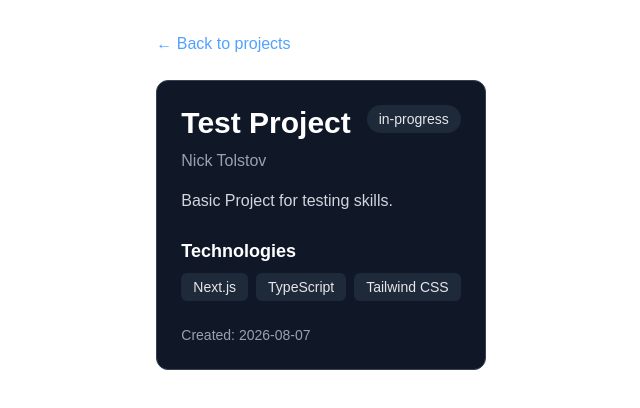
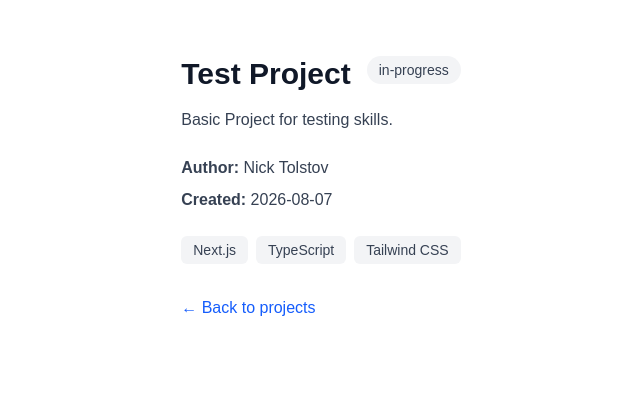
Before and after one commit to b3d0la9ich/Frontend_Task, a Next.js app in the folder project-manager/: page /projects/1 in a window 1280 px wide. Shown: the top 408 px of the page, without its empty margins (319-959 px from the left). Built offline with nearby package versions, Linux system fonts and the light colour scheme.

Commit message:
update details of new project

```diff
--- a/project-manager/app/projects/[id]/page.tsx
+++ b/project-manager/app/projects/[id]/page.tsx
@@ -2,80 +2,12 @@
 //      Страница одного конкретного проекта
 //
 
-import Link from 'next/link';
-import { notFound } from 'next/navigation';
-import { projects } from '@/data/projects';
+import { ProjectDetails } from '@/components/projects/ProjectDetails';
 
-interface ProjectPageProps {
-  params: Promise<{
-    id: string;
-  }>;
-}
-
-export default async function ProjectPage({
-  params,
-}: ProjectPageProps) {
-  const { id } = await params;
-
-  const project = projects.find(
-    (project) => project.id === id,
-  );
-
-  if (!project) {
-    notFound();
-  }
-
+export default function ProjectPage() {
   return (
     <main className="mx-auto max-w-3xl px-4 py-8">
-      <Link
-        href="/projects"
-        className="mb-6 inline-block text-blue-400 hover:underline"
-      >
-        ← Back to projects
-      </Link>
-
-      <article className="rounded-xl border border-gray-700 bg-gray-900 p-6">
-        <div className="mb-4 flex flex-wrap items-start justify-between gap-3">
-          <div>
-            <h1 className="text-3xl font-bold text-white">
-              {project.name}
-            </h1>
-
-            <p className="mt-2 text-gray-400">
-              {project.author}
-            </p>
-          </div>
-
-          <span className="rounded-full bg-gray-800 px-3 py-1 text-sm text-gray-200">
-            {project.status}
-          </span>
-        </div>
-
-        <p className="mb-6 text-gray-300">
-          {project.description}
-        </p>
-
-        <div className="mb-6">
-          <h2 className="mb-2 text-lg font-semibold text-white">
-            Technologies
-          </h2>
-
-          <div className="flex flex-wrap gap-2">
-            {project.technologies.map((technology) => (
-              <span
-                key={technology}
-                className="rounded-md bg-gray-800 px-3 py-1 text-sm text-gray-200"
-              >
-                {technology}
-              </span>
-            ))}
-          </div>
-        </div>
-
-        <p className="text-sm text-gray-400">
-          Created: {project.createdAt}
-        </p>
-      </article>
+      <ProjectDetails />
     </main>
   );
 }
--- a/project-manager/app/projects/page.tsx
+++ b/project-manager/app/projects/page.tsx
@@ -7,17 +7,16 @@ import Link from 'next/link';
 import { ProjectsClient } from '@/components/projects/ProjectsClient';
 
 export default function ProjectsPage() {
-  //await new Promise((resolve) => setTimeout(resolve, 1000)); искуственная задержка в сек
   return (
     <main className="mx-auto max-w-6xl px-4 py-8">
-      <div className="mb-6 flex items-center justify-between gap-4">
+      <div className="mb-6 flex flex-col gap-4 sm:flex-row sm:items-center sm:justify-between">
         <h1 className="text-3xl font-bold text-white">
           Projects
         </h1>
 
         <Link
           href="/projects/new"
-          className="rounded-lg bg-blue-600 px-4 py-2 font-medium text-white hover:bg-blue-500"
+          className="rounded-lg bg-blue-600 px-4 py-2 text-center font-medium text-white hover:bg-blue-500"
         >
           Create project
         </Link>
--- /dev/null
+++ b/project-manager/components/projects/ProjectDetails.tsx
@@ -0,0 +1,86 @@
+//
+//      Нужен для отображения страницы конкретного проекта
+//
+
+'use client';
+
+import Link from 'next/link';
+import { useParams } from 'next/navigation';
+
+import { useProjects } from '@/components/projects/ProjectProvider';
+
+export function ProjectDetails() {
+  const params = useParams<{ id: string }>();
+  const { projects } = useProjects();
+
+  const project = projects.find(
+    (project) => project.id === params.id
+  );
+
+  if (!project) {
+    return (
+      <div className="rounded-xl border border-gray-700 bg-gray-900 p-6">
+        <h1 className="text-3xl font-bold text-white">
+          Project not found
+        </h1>
+
+        <p className="mt-4 text-gray-300">
+          The project you are looking for does not exist.
+        </p>
+
+        <Link
+          href="/projects"
+          className="mt-6 inline-block text-blue-400 hover:underline"
+        >
+          ← Back to projects
+        </Link>
+      </div>
+    );
+  }
+
+  return (
+    <div className="rounded-xl bg-white p-6">
+      <div className="flex items-start justify-between gap-4">
+        <h1 className="text-3xl font-bold text-gray-900">
+          {project.name}
+        </h1>
+
+        <span className="rounded-full bg-gray-100 px-3 py-1 text-sm text-gray-700">
+          {project.status}
+        </span>
+      </div>
+
+      <p className="mt-4 text-gray-700">
+        {project.description}
+      </p>
+
+      <div className="mt-6 space-y-2 text-gray-700">
+        <p>
+          <strong>Author:</strong> {project.author}
+        </p>
+
+        <p>
+          <strong>Created:</strong> {project.createdAt}
+        </p>
+      </div>
+
+      <div className="mt-6 flex flex-wrap gap-2">
+        {project.technologies.map((technology) => (
+          <span
+            key={technology}
+            className="rounded-md bg-gray-100 px-3 py-1 text-sm text-gray-700"
+          >
+            {technology}
+          </span>
+        ))}
+      </div>
+
+      <Link
+        href="/projects"
+        className="mt-8 inline-block text-blue-600 hover:underline"
+      >
+        ← Back to projects
+      </Link>
+    </div>
+  );
+}
```
Also changed, not shown: project-manager/types/api.ts (added, +22 -0 lines).
